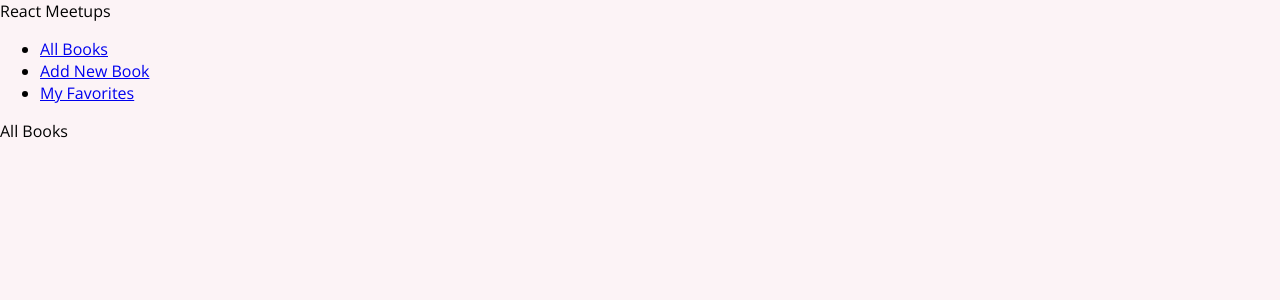
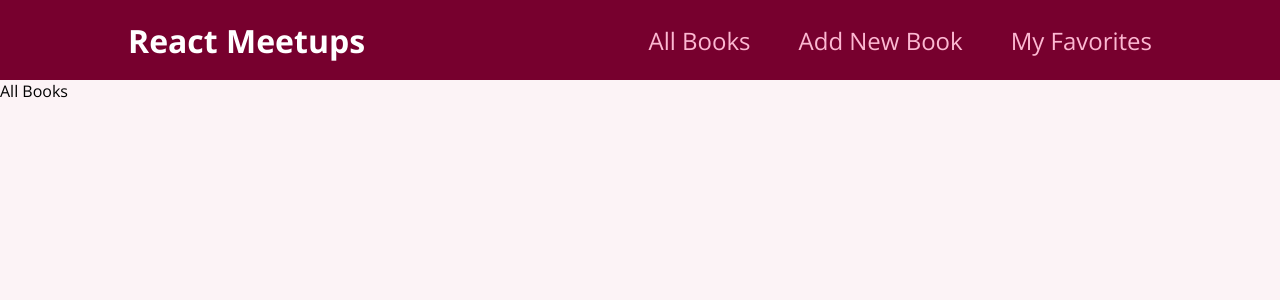
Before and after one commit to immonroe/library, a React (Vite) app: page / in a window 1280 px wide. Shown: the top 300 px of the page. Built offline with nearby package versions, Linux system fonts and the light colour scheme.

Commit message:
Added main nav module and added basic styling

```diff
--- a/src/App.jsx
+++ b/src/App.jsx
@@ -1,4 +1,4 @@
-import { Route, Routes, BrowserRouter } from "react-router-dom"
+import { Route, Routes } from "react-router-dom"
 
 import AllBooks from "./pages/AllBooks"
 import NewBooks from "./pages/NewBooks"
--- a/src/components/layout/MainNavigation.module.css
+++ b/src/components/layout/MainNavigation.module.css
@@ -0,0 +1,47 @@
+.header {
+    width: 100%;
+    height: 5rem;
+    display: flex;
+    align-items: center;
+    justify-content: space-between;
+    background-color: #77002e;
+    padding: 0 10%;
+  }
+
+  .logo {
+    font-size: 2rem;
+    color: white;
+    font-weight: bold;
+  }
+
+  .header ul {
+    list-style: none;
+    margin: 0;
+    padding: 0;
+    display: flex;
+    align-items: baseline;
+  }
+
+  .header li {
+    margin-left: 3rem;
+  }
+
+  .header a {
+    text-decoration: none;
+    font-size: 1.5rem;
+    color: #fcb8d2;
+  }
+
+  .header a:hover,
+  .header a:active,
+  .header a.active {
+    color: white;
+  }
+
+  .badge {
+    background-color: #cc2062;
+    color: white;
+    border-radius: 12px;
+    padding: 0 1rem;
+    margin-left: 0.5rem;
+  }
```
